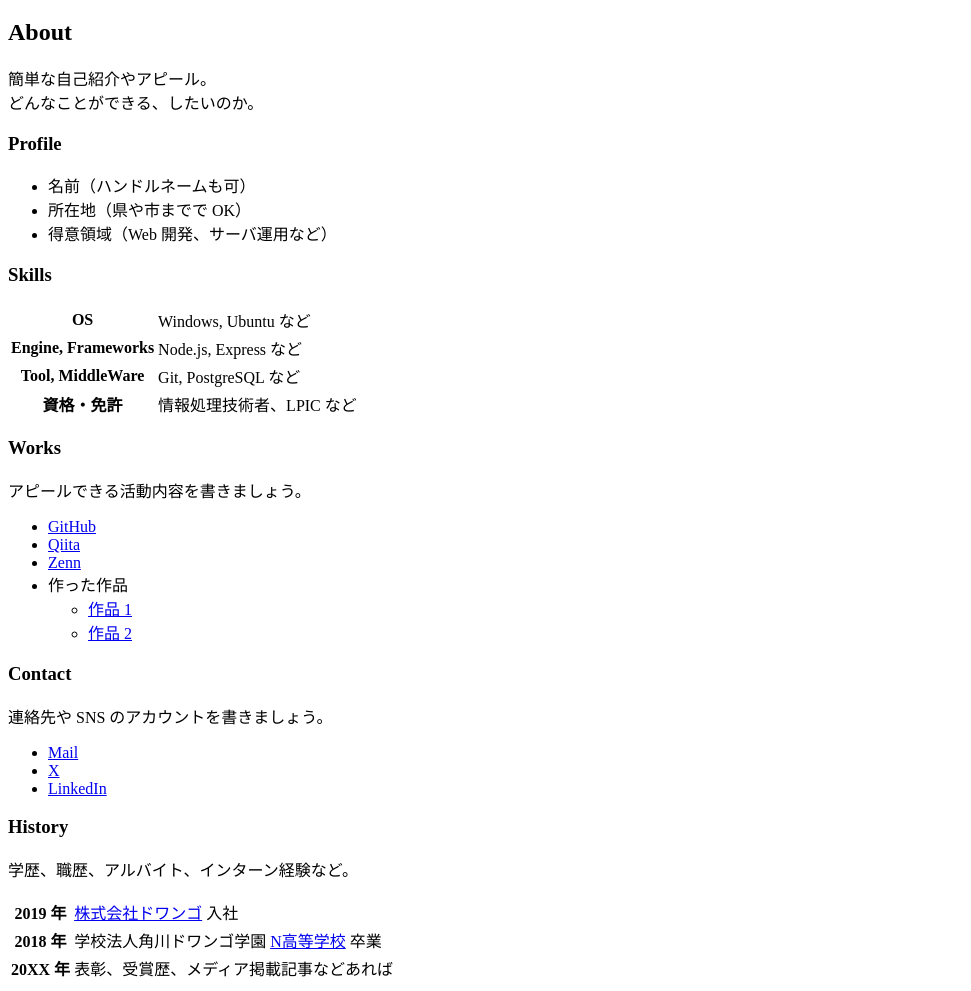
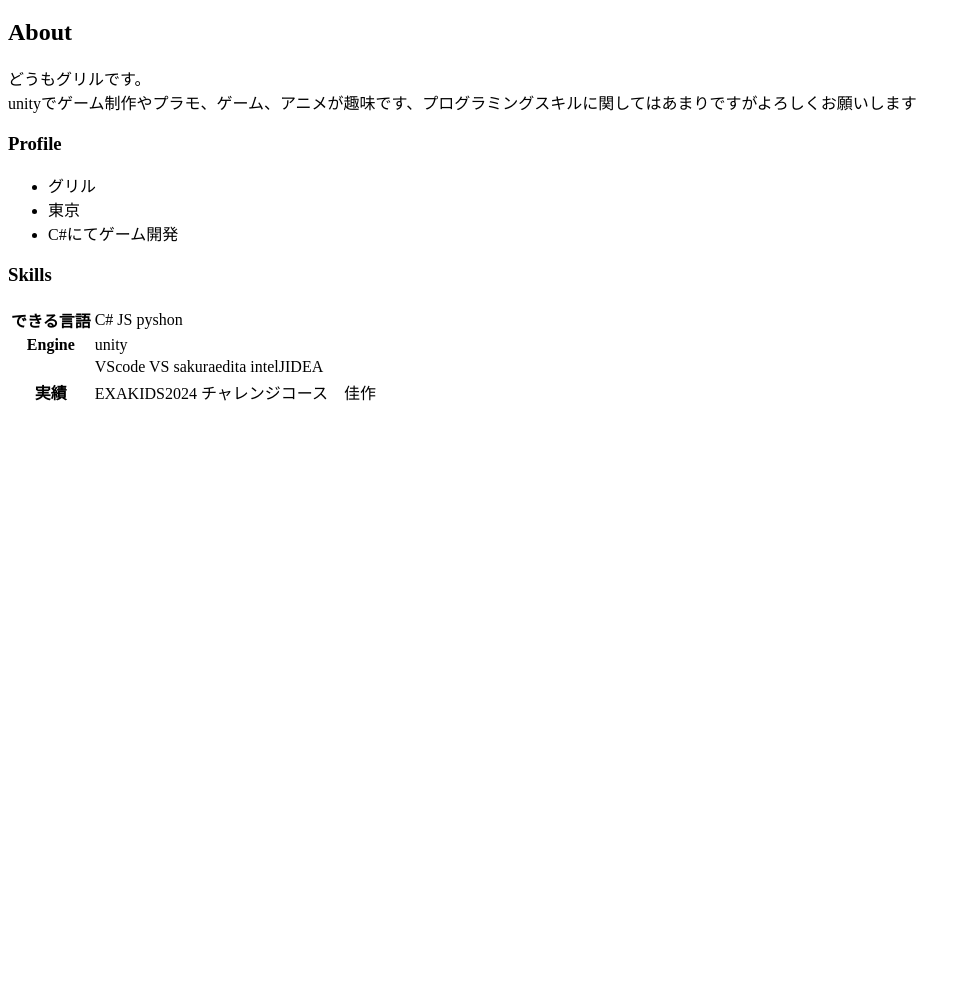
Before and after one commit to GURIRU-966/GURIRU-966.git-hub.io, a plain HTML site: page index.html in a window 1280 px wide. Shown: the part 70-1061 px from the top of the page, without its empty margins (0-971 px from the left). After the commit the page ends 800 px from the top, so only its background shows below. Drawn offline with Linux system fonts and the light colour scheme.

Commit message:
Update index.html

```diff
--- a/index.html
+++ b/index.html
@@ -10,74 +10,34 @@
 
     <h2>About</h2>
     <p>
-      簡単な自己紹介やアピール。<br>
-      どんなことができる、したいのか。
+      どうもグリルです。<br>
+      unityでゲーム制作やプラモ、ゲーム、アニメが趣味です、プログラミングスキルに関してはあまりですがよろしくお願いします
     </p>
 
     <h3>Profile</h3>
     <ul>
-      <li>名前（ハンドルネームも可）</li>
-      <li>所在地（県や市までで OK）</li>
-      <li>得意領域（Web 開発、サーバ運用など）</li>
+      <li>グリル</li>
+      <li>東京</li>
+      <li>C#にてゲーム開発</li>
     </ul>
 
     <h3>Skills</h3>
     <table>
       <tr>
-        <th>OS</th>
-        <td>Windows, Ubuntu など</td>
+        <th>できる言語</th>
+        <td>C# JS pyshon</td>
       </tr>
       <tr>
-        <th>Engine, Frameworks</th>
-        <td>Node.js, Express など</td>
+        <th>Engine</th>
+        <td>unity</td>
       </tr>
       <tr>
-        <th>Tool, MiddleWare</th>
-        <td>Git, PostgreSQL など</td>
+        <th></th>
+        <td>VScode VS sakuraedita intelJIDEA</td>
       </tr>
       <tr>
-        <th>資格・免許</th>
-        <td>情報処理技術者、LPIC など</td>
-      </tr>
-    </table>
-
-    <h3>Works</h3>
-    <p>アピールできる活動内容を書きましょう。</p>
-    <ul>
-      <li><a href="https://github.com/">GitHub</a></li>
-      <li><a href="https://qiita.com/">Qiita</a></li>
-      <li><a href="https://zenn.dev/">Zenn</a></li>
-      <li>
-        作った作品
-        <ul>
-          <li><a href="https://example.com/">作品 1</a></li>
-          <li><a href="https://example.com/">作品 2</a></li>
-        </ul>
-      </li>
-    </ul>
-
-    <h3>Contact</h3>
-    <p>連絡先や SNS のアカウントを書きましょう。</p>
-    <ul>
-      <li><a href="mailto:name@example.com">Mail</a></li>
-      <li><a href="https://x.com/ZENStudy_info">X</a></li>
-      <li><a href="https://www.linkedin.com/">LinkedIn</a></li>
-    </ul>
-
-    <h3>History</h3>
-    <p>学歴、職歴、アルバイト、インターン経験など。</p>
-    <table>
-      <tr>
-        <th>2019 年</th>
-        <td><a href="https://dwango.co.jp/">株式会社ドワンゴ</a> 入社</td>
-      </tr>
-      <tr>
-        <th>2018 年</th>
-        <td>学校法人角川ドワンゴ学園 <a href="https://nnn.ed.jp/">N高等学校</a> 卒業</td>
-      </tr>
-      <tr>
-        <th>20XX 年</th>
-        <td>表彰、受賞歴、メディア掲載記事などあれば</td>
+        <th>実績</th>
+        <td>EXAKIDS2024 チャレンジコース　佳作</td>
       </tr>
     </table>
   </body>
```
